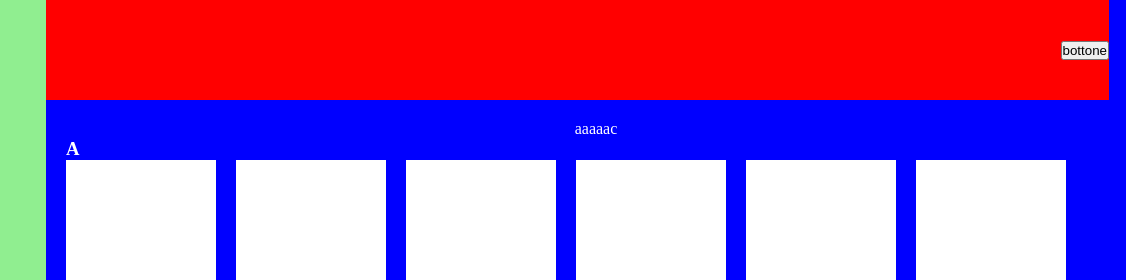
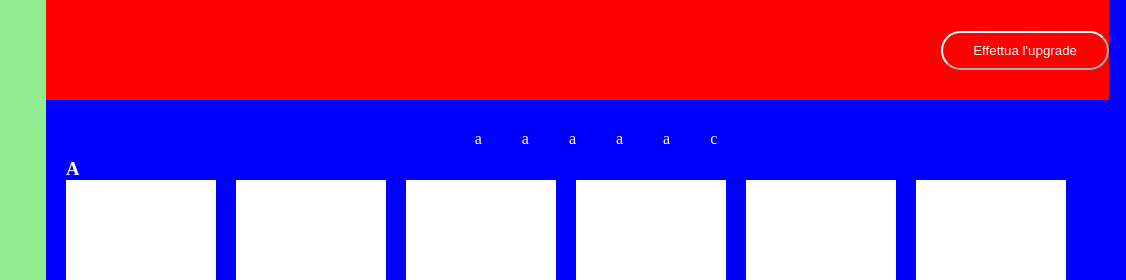
Before and after one commit to AndreaGarofalo/html-css-spotifyweb, a plain HTML site: page index.html in a window 1280 px wide. Shown: the top 280 px of the page, 154-1280 px from the left. Drawn offline with Linux system fonts and the light colour scheme.

Commit message:
styled button header + selection list

```diff
--- a/index.html
+++ b/index.html
@@ -37,12 +37,12 @@
         </nav>
         <section class="main-body">
             <section class="header">
-                <button>bottone</button>
+                <button>Effettua l'upgrade</button>
             </section>
             <section class="playlist">
-                <div class="sections">
+                <div class="selections">
                     <ul class="flex">
-                        <li>a</li>
+                        <li class="active">a</li>
                         <li>a</li>
                         <li>a</li>
                         <li>a</li>
--- a/style/style.css
+++ b/style/style.css
@@ -28,6 +28,11 @@ ul {
 .border {
     border: 1px solid black;
 }
+
+.active {
+
+}
+
 /* main */
 
 /* navbar */
@@ -84,6 +89,14 @@ nav .big-logo {
 
 }
 
+.selections  {
+    /* color: #808080; */
+}
+
+.selections li {
+    padding: 10px 20px;
+}
+
 /* header */
 
 .header {
@@ -96,6 +109,14 @@ nav .big-logo {
     width: calc(100% - 67px);
     right: 17px;
     top: 0;
+}
+
+.header button {
+    background-color: transparent;
+    border-color: #fff;
+    color: #fff;
+    border-radius: 25px;
+    padding: 10px 30px;
 }
 
 /* playlist */
```
